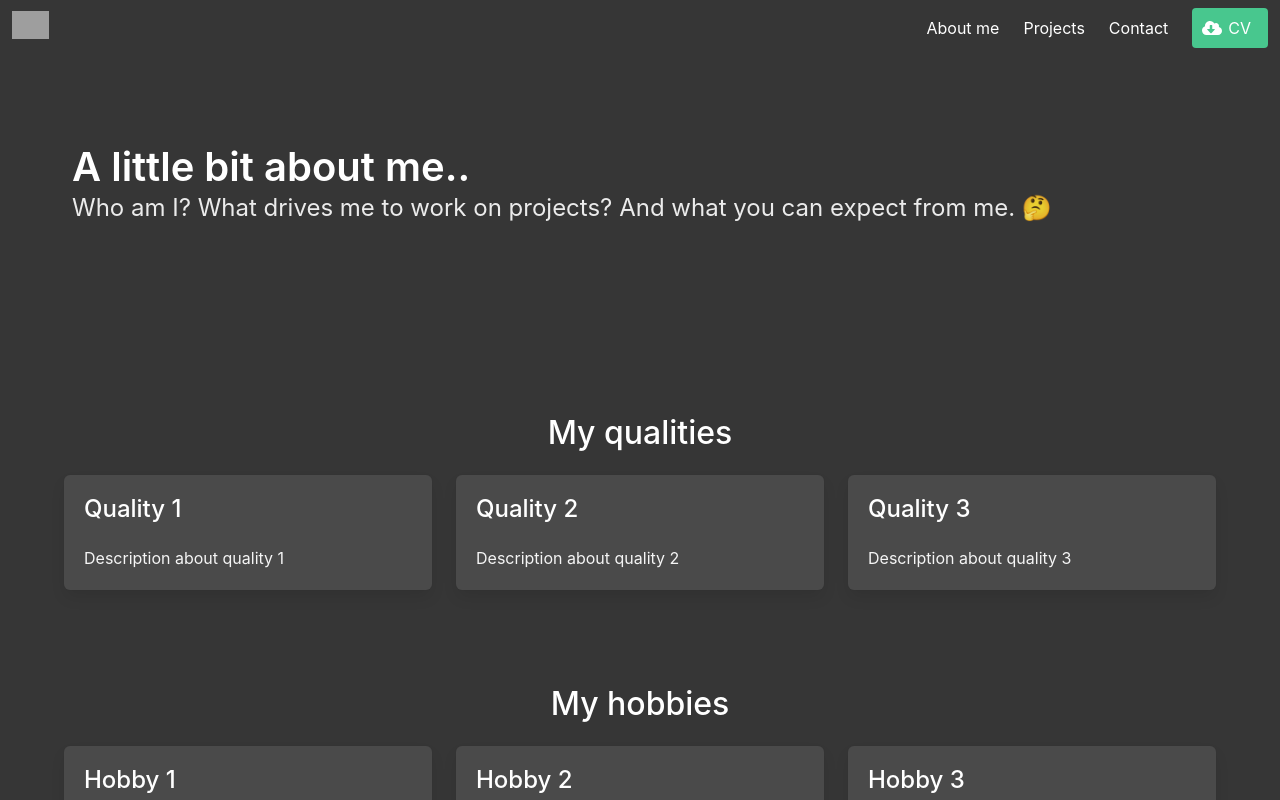
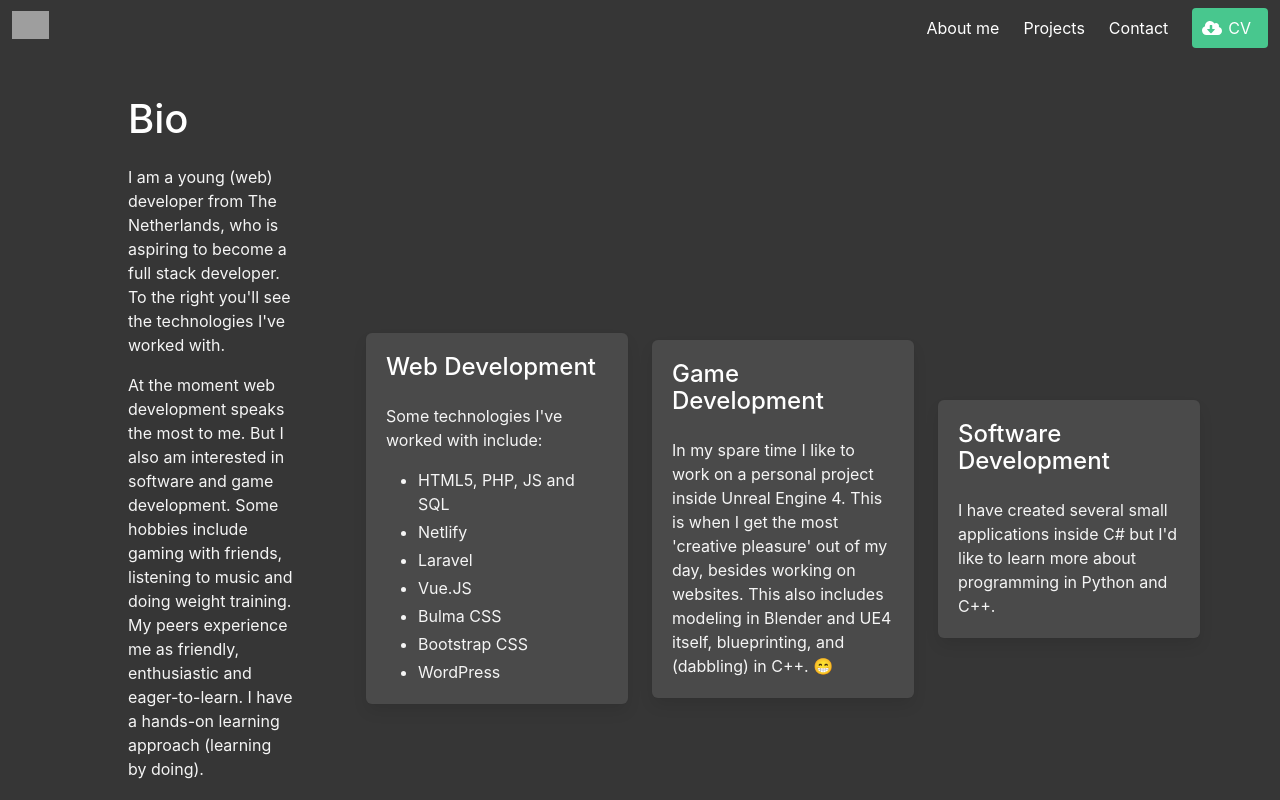
Before and after one commit to alexanderbenerink/AmbitieProject, a Vue app: page /about in a window 1280 px wide. Shown: the top 800 px of the page. Built offline with nearby package versions, Linux system fonts and the light colour scheme; grey boxes are pictures that could not be loaded; what vue-simple-markdown would draw is missing.

Commit message:
Update About page + various changes

```diff
--- a/src/views/About.vue
+++ b/src/views/About.vue
@@ -1,70 +1,62 @@
 <template>
-  <div class="about">
-    <!-- Hero header describing this page -->
-    <section class="hero is-medium is-dark">
+  <div class="hero is-cover is-relative is-fullheight-with-navbar is-dark">
+    <div class="hero-body">
+      <div class="container is-fluid">
+        <div class="columns is-multiline is-vcentered">
+          <div class="column is-one-quarter"> <!-- Page description -->
             <div class="hero-body">
                 <div class="container">
-                <h1 class="title is-2">
-                    <P>A little bit about me..</P>
-                </h1>
-                <h2 class="subtitle is-4">
-                    <p>Who am I? What drives me to work on projects? And what you can expect from me. 🤔</p>
-                </h2>
-            </div>
-        </div>
-    </section>
-    <!-- Section shortly describing my skills -->
-    <section class="section">
-      <h2 class="title is-3 has-text-weight-medium has-text-centered">My qualities</h2>
-      <div class="container">
-        <div class="columns">
-          <div class="column">
-            <div class="box has-background-grey-dark has-text-light">
-              <h3 class="title is-4 has-text-weight-medium">Quality 1</h3>
-              <p>Description about quality 1</p>
-            </div>
-          </div>
-          <div class="column">
-            <div class="box has-background-grey-dark has-text-light">
-              <h3 class="title is-4 has-text-weight-medium">Quality 2</h3>
-              <p>Description about quality 2</p>
-            </div>
-          </div>
-          <div class="column">
-            <div class="box has-background-grey-dark has-text-light">
-              <h3 class="title is-4 has-text-weight-medium">Quality 3</h3>
-              <p>Description about quality 3</p>
+                  <div class="content has-text-light">
+                    <h1 class="title is-2 has-text-weight-medium">Bio</h1>
+                      <p>
+                        I am a young (web) developer from The Netherlands, who is aspiring to become a full stack developer. To the right you'll see the technologies I've worked with.
+                      </p>
+                      <p>
+                        At the moment web development speaks the most to me. But I also am interested in software and game development. Some hobbies include gaming with friends, listening to music and doing weight training. My peers experience me as friendly, enthusiastic and eager-to-learn. I have a hands-on learning approach (learning by doing).
+                      </p>
+                      <p>
+                       In my spare time I like programming and I'm constantly trying to improve myself, including in all facets of life aswell.
+                      </p>
                   </div>
                 </div>
             </div>
           </div>
-    </section>
-    <!-- Section shortly describing my hobbies -->
-    <section class="section">
-      <h2 class="title is-3 has-text-weight-medium has-text-centered">My hobbies</h2>
-      <div class="container">
-        <div class="columns">
-          <div class="column">
+          <div class="column is-one-quarter"> <!-- Skill 1 card -->
             <div class="box has-background-grey-dark has-text-light">
-              <h3 class="title is-4 has-text-weight-medium">Hobby 1</h3>
-              <p>Description about hobby 1</p>
+              <h3 class="title is-4 has-text-weight-medium">Web Development</h3>
+              <div class="content">
+                <p>Some technologies I've worked with include:</p>
+                <ul>
+                  <li>HTML5, PHP, JS and SQL</li>
+                  <li>Netlify</li>
+                  <li>Laravel</li>
+                  <li>Vue.JS</li>
+                  <li>Bulma CSS</li>
+                  <li>Bootstrap CSS</li>
+                  <li>WordPress</li>
+                </ul>
               </div>
             </div>
-          <div class="column">
+          </div>
+          <div class="column is-one-quarter"> <!-- Skill 2 card -->
             <div class="box has-background-grey-dark has-text-light">
-              <h3 class="title is-4 has-text-weight-medium">Hobby 2</h3>
-              <p>Description about hobby 2</p>
+              <h3 class="title is-4 has-text-weight-medium">Game Development</h3>
+              <div class="content">
+                <p>
+                  In my spare time I like to work on a personal project inside Unreal Engine 4. This is when I get the most 'creative pleasure' out of my day, besides working on websites. This also includes modeling in Blender and UE4 itself, blueprinting, and (dabbling) in C++. 😁
+                </p>
               </div>
             </div>
-          <div class="column">
+          </div>
+          <div class="column is-one-quarter"> <!-- Skill 3 card -->
             <div class="box has-background-grey-dark has-text-light">
-              <h3 class="title is-4 has-text-weight-medium">Hobby 3</h3>
-              <p>Description about hobby 3</p>
+              <h3 class="title is-4 has-text-weight-medium">Software Development</h3>
+              <p>I have created several small applications inside C# but I'd like to learn more about programming in Python and C++.</p>
             </div>
           </div>
         </div>
       </div>
-    </section>
+    </div>
   </div>
 </template>
 
--- a/src/views/Contact.vue
+++ b/src/views/Contact.vue
@@ -2,7 +2,7 @@
   <section class="hero is-cover is-relative is-fullheight-with-navbar">
     <div class="hero-body">
       <div class="container">
-        <div class="columns">
+        <div class="columns is-multiline is-vcentered">
           <div class="column">
             <div class="has-text-light">
               <h1 class="title is-2 has-text-weight-medium">Contact</h1>
--- a/src/views/Home.vue
+++ b/src/views/Home.vue
@@ -3,7 +3,7 @@
     <div class="hero is-cover is-relative is-fullheight-with-navbar is-dark">
         <div class="hero-body">
             <div class="container">
-                <div class="columns">
+                <div class="columns is-multiline is-vcentered">
                   <div class="column is-two-thirds">
                     <h1 class="title is-1">I'm Alexander.</h1>
                     <h2 class="subtitle is-3">I consider myself a customer oriented, aspiring full stack developer.</h2>
--- a/src/views/Projects.vue
+++ b/src/views/Projects.vue
@@ -3,16 +3,10 @@
   <div class="hero is-cover is-relative is-fullheight-with-navbar is-dark">
     <div class="hero-body">
       <div class="container is-fluid">
-          <div class="columns is-multiline is-centered">
+        <div class="columns is-multiline is-vcentered">
           <div class="column is-one-quarter"> <!-- Page description -->
             <div class="hero-body">
                 <div class="container">
-<!--                       <h1 class="title is-2">
-                          <P>Portfolio</P>
-                      </h1>
-                      <h2 class="subtitle is-4">
-                          <p>Ranges from school assignments to professional work. 👨‍💻</p>
-                      </h2> -->
                   <div class="has-text-light">
                     <h1 class="title is-2 has-text-weight-medium">Portfolio</h1>
                     <p>Ranges from school assignments to professional work. 👨‍💻</p>
@@ -125,7 +119,7 @@
                 <div class="card-content has-background-grey-dark">
                   <div class="media">
                     <div class="media-content">
-                        <p class="title is-4">AVNC Laravel CRUD application</p> <!-- Title -->
+                      <p class="title is-4">AVNC Laravel CRUD Application</p> <!-- Title -->
                     </div>
                   </div>
                   <div class="content">
```
Lines whose indentation alone changed are shown as unchanged.
